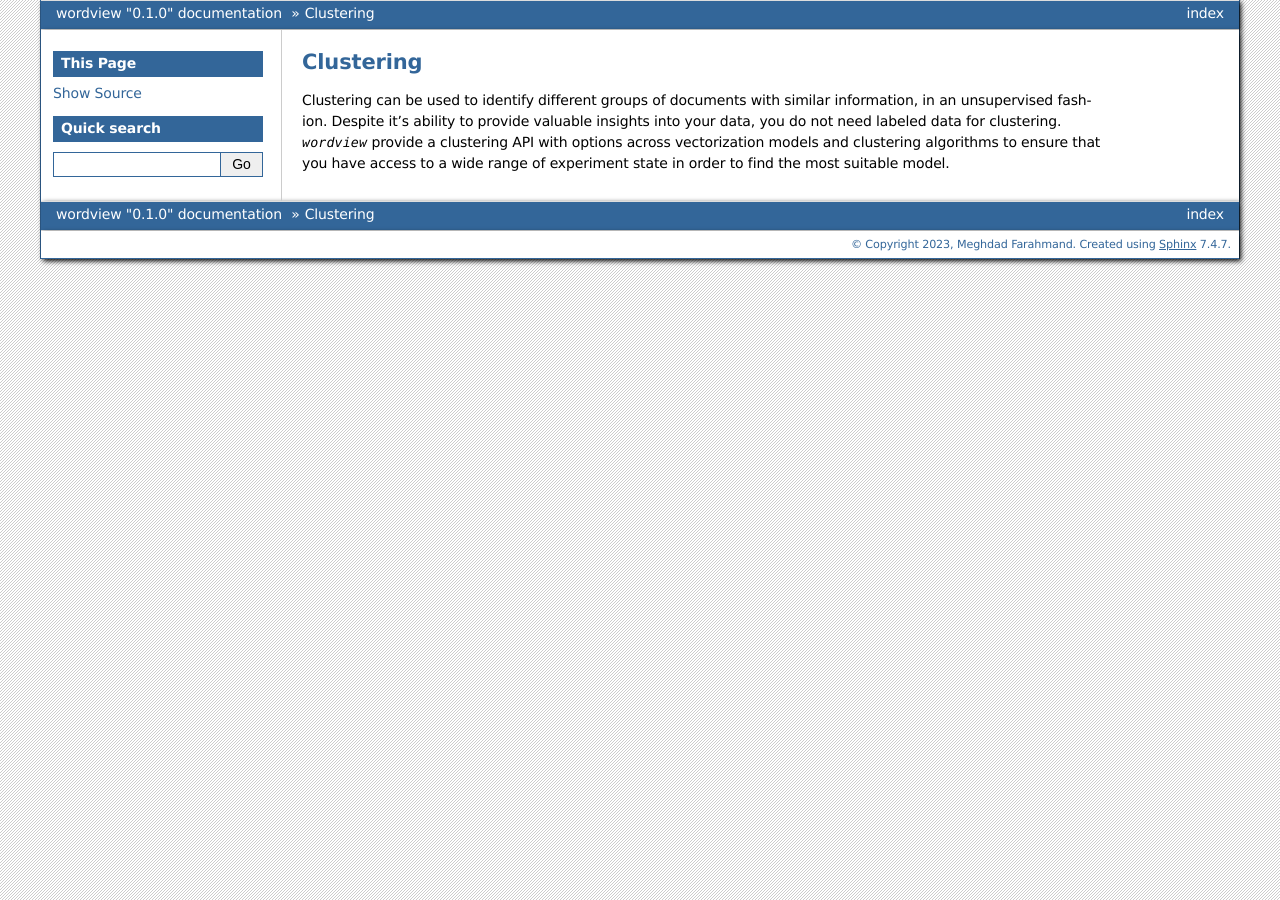
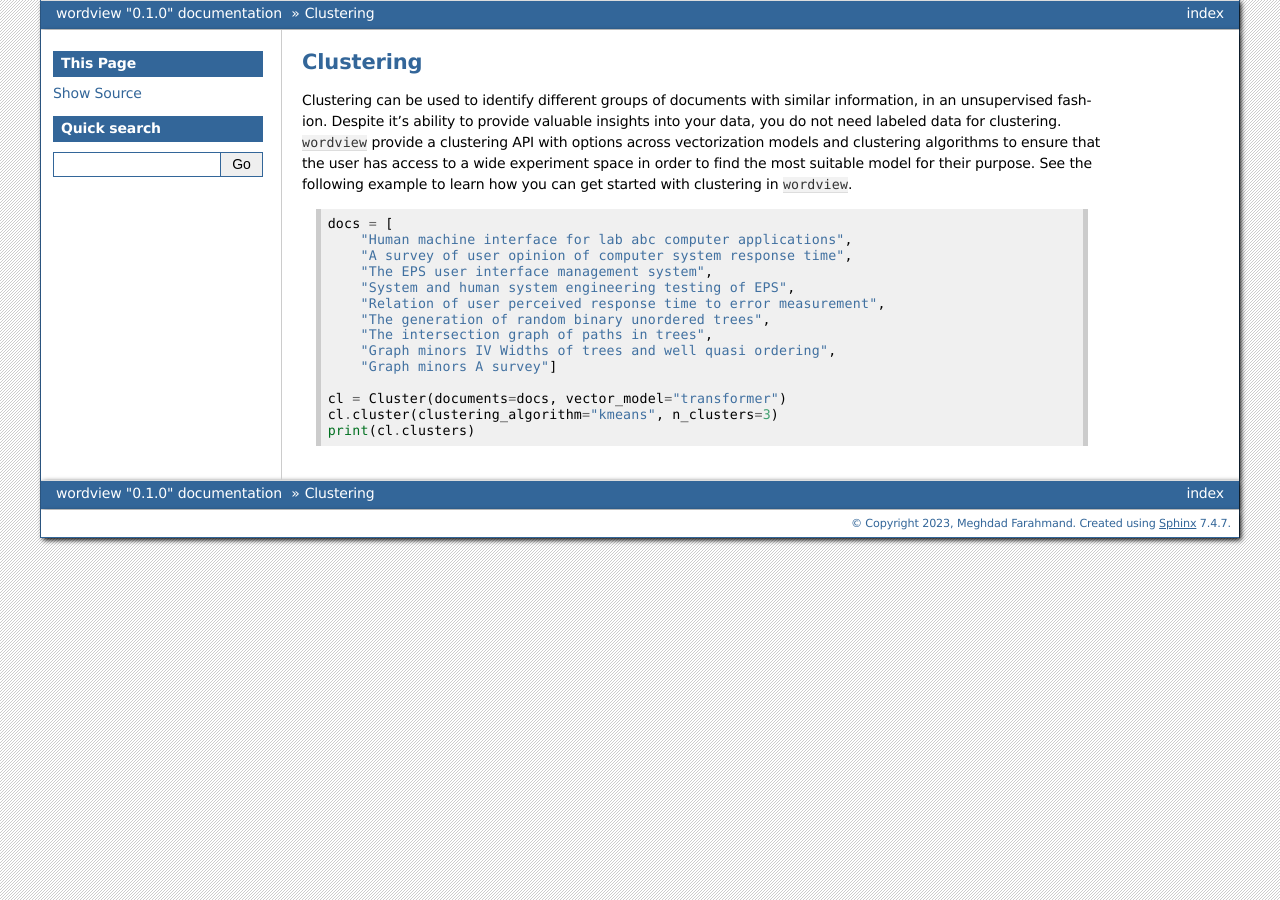
Before and after one commit to meghdadFar/wordview, a Sphinx documentation site: the page built from docs/source/clustering.rst, in a window 1280 px wide. Built offline with Sphinx 7.4.7, drawn with Linux system fonts in a browser that asks for light colours.

Commit message:
Add worked example

```diff
--- a/docs/source/clustering.rst
+++ b/docs/source/clustering.rst
@@ -2,6 +2,24 @@
 ##########
 
 Clustering can be used to identify different groups of documents with similar information, in an unsupervised fashion.
-Despite it's ability to provide valuable insights into your data, you do not need labeled data for clustering. `wordview` provide
-a clustering API with options across vectorization models and clustering algorithms to ensure that you have access to a wide range
-of experiment state in order to find the most suitable model.
+Despite it's ability to provide valuable insights into your data, you do not need labeled data for clustering. ``wordview`` provide
+a clustering API with options across vectorization models and clustering algorithms to ensure that the user has access to a wide
+experiment space in order to find the most suitable model for their purpose. See the following example to learn how you can get started with
+clustering in ``wordview``.
+
+.. code:: python
+
+    docs = [
+        "Human machine interface for lab abc computer applications",
+        "A survey of user opinion of computer system response time",
+        "The EPS user interface management system",
+        "System and human system engineering testing of EPS",
+        "Relation of user perceived response time to error measurement",
+        "The generation of random binary unordered trees",
+        "The intersection graph of paths in trees",
+        "Graph minors IV Widths of trees and well quasi ordering",
+        "Graph minors A survey"]
+
+    cl = Cluster(documents=docs, vector_model="transformer")
+    cl.cluster(clustering_algorithm="kmeans", n_clusters=3)
+    print(cl.clusters)
```
Also changed, not shown: 1 other file.
